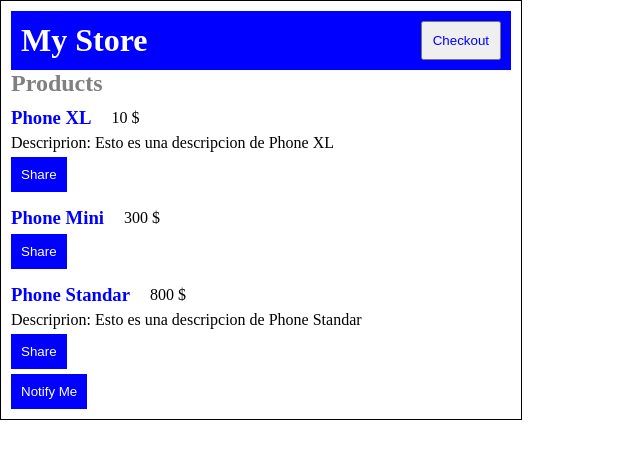
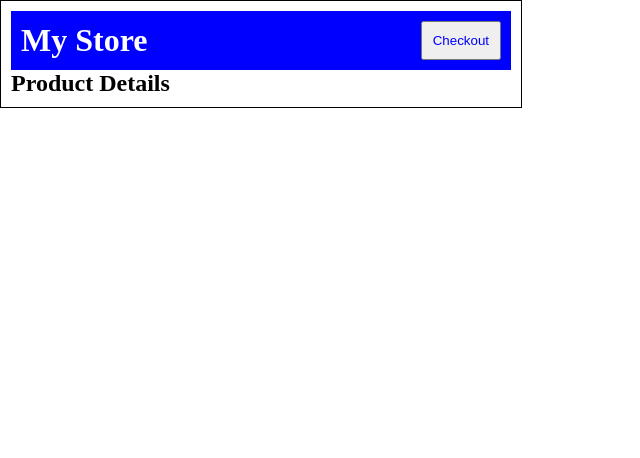
Before and after one commit to m0usedev/Introducci-n-Angular-16, an Angular app: page /products/0 in a window 1280 px wide. Before the commit this address led to /. Shown: the top 458 px of the page, without its empty margins (0-640 px from the left). Built offline with nearby package versions, Linux system fonts and the light colour scheme.

Commit message:
add route and product details component

```diff
--- a/src/app/app.component.html
+++ b/src/app/app.component.html
@@ -1,4 +1,4 @@
 <div class="app-root-c">
   <app-top-bar></app-top-bar>
-  <app-product-list></app-product-list>
+  <router-outlet></router-outlet>
 </div>
```
Also changed, not shown: src/app/app.module.ts (+9 -2 lines).
